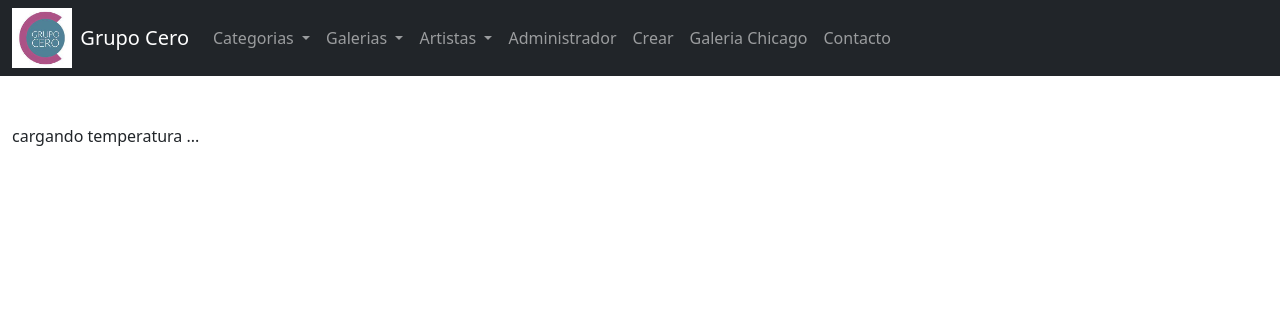
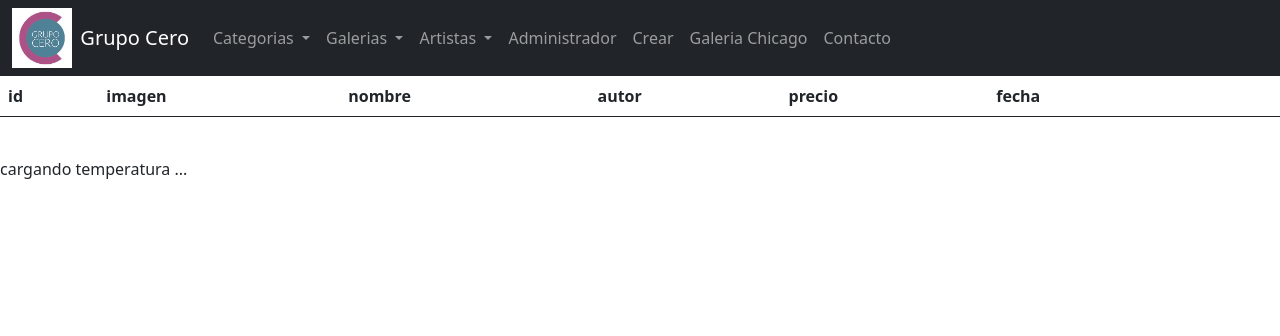
Before and after one commit to alemoyas/galeria_zero, a Django app: page /mod-autores/ in a window 1280 px wide. Shown: the top 336 px of the page. Run offline with Django 3.2, Linux system fonts and the light colour scheme; data that the repository does not hold is empty.

Commit message:
mod auotres actualizado

```diff
--- a/core/templates/core/mod_autores.html
+++ b/core/templates/core/mod_autores.html
@@ -1,42 +1,38 @@
 {% extends "core/navbar.html" %}
 
 {% load static %}
+{%block title%} Modificar y eliminar obras{% endblock %}
 
-{%block title%} Modificar autores{% endblock %}
 
 {% block content %}
-    <div class="container-fluid">
-        <div class="row">
-            <div class="col-12"><br></div>
-        </div>
-{% for aut in autores %}
-    <div class="container-fluid">
-        <div class="row">
-            <div class="col-1"></div>
-            <div class="col-11">
-                <h3>{{aut.nombre}}</h3>
-            </div>
 
-            <div class="col-sm-1"></div>
-            <div class="col-sm-4 "><img  src="{{aut.img.url}}" style="border-radius: 5%; height:100%; width:100%;"></div>
-            <div class="col-sm-6">
-                <p>{{aut.historia}}</p>
 
-            </div>
+    <table class="table">
 
-            <div class="col-sm-1"></div>
-        </div>
+    <thead>
 
-    </div>
-        <div class="row">
-            <div class="col-12"><br></div>
-            <div class="col-md-1 col-0"></div>
-            <div class="col-md-4 col-5"><a type='button' class="btn btn-primary" role="button" href="{% url 'form_mod_autor' aut.idautor %}">Ir a Modificar</a></div>
-            <div class="col-md-2 col-2"></div>
-            <div class="col-md-4 col-5"><a type='button' class="btn btn-primary" role="button" href="{% url 'eliminar_autor' aut.idautor %}"> Eliminar Autor</a></div>
-            <div class="col-md-1 col-0"></div>
-        </div>
-    </div>
-    <br>
-{% endfor %}
+        <tr>
+        <th scope="col">id</th>
+        <th scope="col">imagen</th>
+        <th scope="col">nombre</th>
+        <th scope="col">autor</th>
+        <th scope="col">precio</th>
+        <th scope="col">fecha</th>
+        <th scope="col"></th>
+        <th scope="col"></th>
+        </tr>
+    </thead>
+
+    <tbody>
+        {% for autor in autores %}
+        <th scope="row">{{autor.idobra}}</th>
+        <td><img src="../media/{{autor.img}}"  alt="..."  width="100%" height="100%" style="border-radius: 5%; max-height: 28px; max-width: 28px; min-width: 28px; min-height: 28px;"></td>
+        <td><a href="../obras/{{autor.idobra}}">{{autor.nombre}}</a></td>
+        <td>{{autor.categoria}}</td>
+        <td><a type='button' class="btn btn-danger" role="button" style="font-size : 10px; width: 100%; height: 30px;" href="{% url 'eliminar_autor' autor.idautor %}"> Eliminar autor</a></td>
+        <td><a type='button' class="btn btn-primary" role="button" style="font-size : 10px; width: 100%; height: 30px;" href="{% url 'form_mod_autor' autor.idautor %}">Ir a Modificar</a></td>
+    </tbody>
+    {% endfor %}
+    </table>
+
 {%endblock%}
--- a/core/templates/core/mod_obras.html
+++ b/core/templates/core/mod_obras.html
@@ -1,7 +1,7 @@
 {% extends "core/navbar.html" %}
 
 {% load static %}
-{%block title%} Modificar obras{% endblock %}
+{%block title%} Modificar y eliminar obras{% endblock %}
 
 
 {% block content %}
--- a/core/views.py
+++ b/core/views.py
@@ -166,11 +166,12 @@
 
 #modificar autor
 def form_mod_autor(request,id):
+        autores = Autor.objects.all()
         obras = Obra.objects.all()
         categorias = Categoria.objects.all()
 
         autor = Autor.objects.get(idautor = id)
-        data = {'form':AutorForm(instance=autor), 'obras':obras , 'categorias':categorias}
+        data = {'form':AutorForm(instance=autor), 'obras':obras , 'categorias':categorias, 'autores':autores}
 
         if request.method == 'POST':
                 formulario = AutorForm(data=request.POST, files=request.FILES, instance=autor)
```
